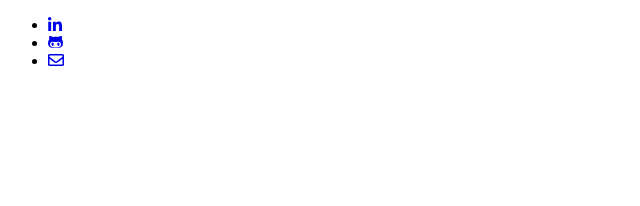
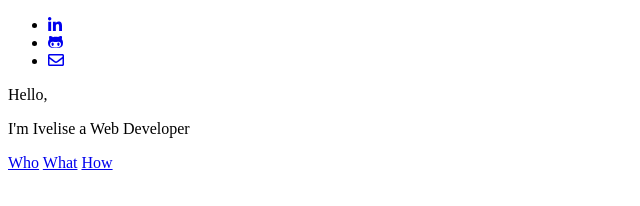
Before and after one commit to IveliseSola/Portfolio, a plain HTML site: page index.html in a window 1280 px wide. Shown: the whole page, without its empty margins (0-640 px from the left). Drawn offline with Linux system fonts and the light colour scheme; files that its build step writes are made by us from their sources.

Commit message:
main pages

```diff
--- a/index.html
+++ b/index.html
@@ -11,7 +11,7 @@
 </head>
 
 <body>
-    <header>
+    <div class="main">
         <nav>
         <ul>
             <li>
@@ -25,7 +25,14 @@
             </li>
         </ul>
     </nav>
-    </header>
+    <div class="welcome-text">
+        <p>Hello,</p>
+        <p>I'm Ivelise a Web Developer</p>
+    </div>
+    <a href="#">Who</a>
+    <a href="#">What</a>
+    <a href="#">How</a>
+</div>
     <div class="main-container"></div>
 
 </body>
```
